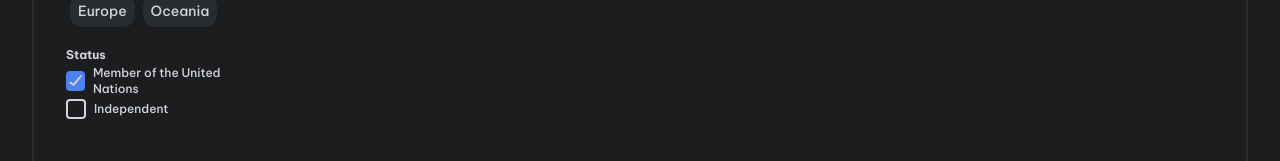
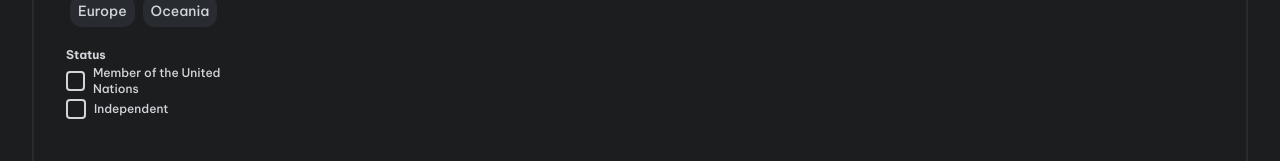
Before and after one commit to feimb/Country-page-typeScript, a React (Vite) app: page / in a window 1280 px wide. Shown: the part 552-713 px from the top of the page. Built offline with nearby package versions, Linux system fonts and the light colour scheme; no server answers.

Commit message:
preparo el SortMember para el filtro

```diff
--- a/src/pages/index/Index.tsx
+++ b/src/pages/index/Index.tsx
@@ -15,6 +15,11 @@ export const Index = () => {
     const [search, setSearch] = useState<string | null>(null);
     const [regions, setRegions] = useState<string>("")
     const [sortBy, setSortBy] = useState<string>("")
+
+    const checks:{label:string, isActive:boolean}[] = [
+        { label: "Member of the United Nations", isActive: false },
+        {label: "Independent", isActive: false},
+    ];
     //varia bles de pagina
     const [total, setTotal] = useState<number>(0);
     const [page, setPage] = useState<number>(0);
@@ -74,7 +79,7 @@ export const Index = () => {
                         <div className=" md:col-span-2">
                             <SortBy setSortBy={setSortBy}/>
                             <SortRegion regions={regions} setRegions={setRegions}/>
-                            <SortMember />
+                            <SortMember checks={checks}/>
                         </div>
                         {countrys.length > 0 && (
                             <CountrySection
--- a/src/pages/index/components/SortMember.tsx
+++ b/src/pages/index/components/SortMember.tsx
@@ -1,10 +1,7 @@
 import { CheckBox } from "./subComponents/CheckBox";
 
-export const SortMember = () => {
-    const checks = [
-        { label: "Member of the United Nations", isActive: true },
-        {label: "Independent", isActive: false},
-    ];
+export const SortMember = ({checks}:{checks:{label:string, isActive:boolean}[]}) => {
+
     return (
         <div>
             <h3 className="mt-4 text-xs font-bold">Status</h3>
```
